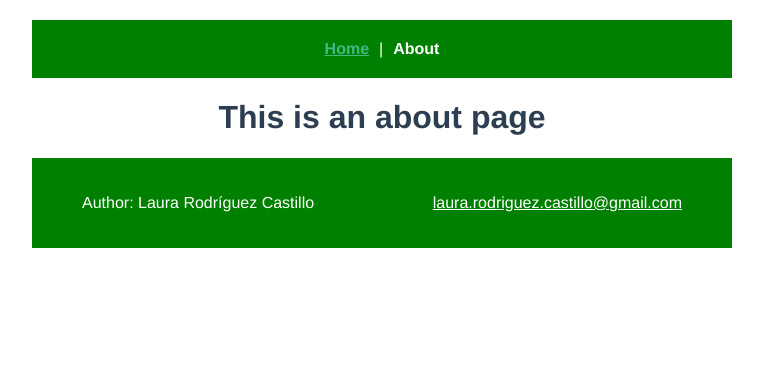
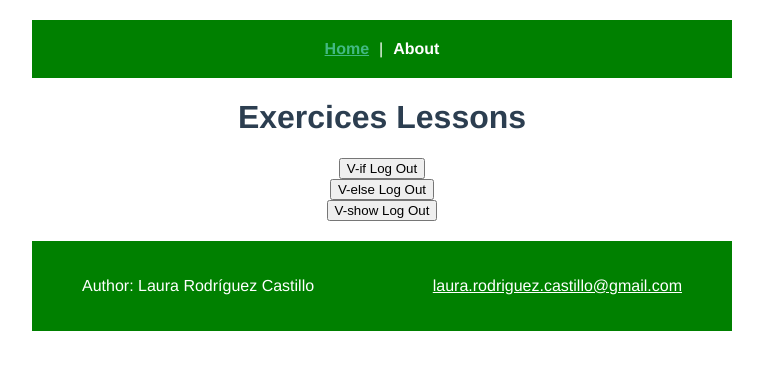
Before and after one commit to superpensando/lab-vue-basics, a Vue app: page /#/about in a window 1280 px wide. Shown: the top 370 px of the page, without its empty margins (258-1021 px from the left). Built offline with nearby package versions, Linux system fonts and the light colour scheme.

Commit message:
Update Lab Exercices to Practice

```diff
--- a/src/views/AboutView.vue
+++ b/src/views/AboutView.vue
@@ -1,5 +1,26 @@
 <template>
   <div class="about">
-    <h1>This is an about page</h1>
+    <h1>Exercices Lessons</h1>
+    <article>
+      <button v-if="!signedIn">V-if Log In</button>
+      <button v-if="signedIn">V-if Log Out</button>
+    </article>
+      <article>
+      <button v-if="!signedIn">V-if Log In</button>
+      <button v-else>V-else Log Out</button>
+    </article>
+     <article>
+    <button v-show="!signedIn">V-show Log In</button>
+    <button v-show="signedIn">V-show Log Out</button>
+  </article>
   </div>
 </template>
+<script>
+export default {
+  data() {
+    return {
+      signedIn:true
+    }
+  }
+}
+</script>
```
